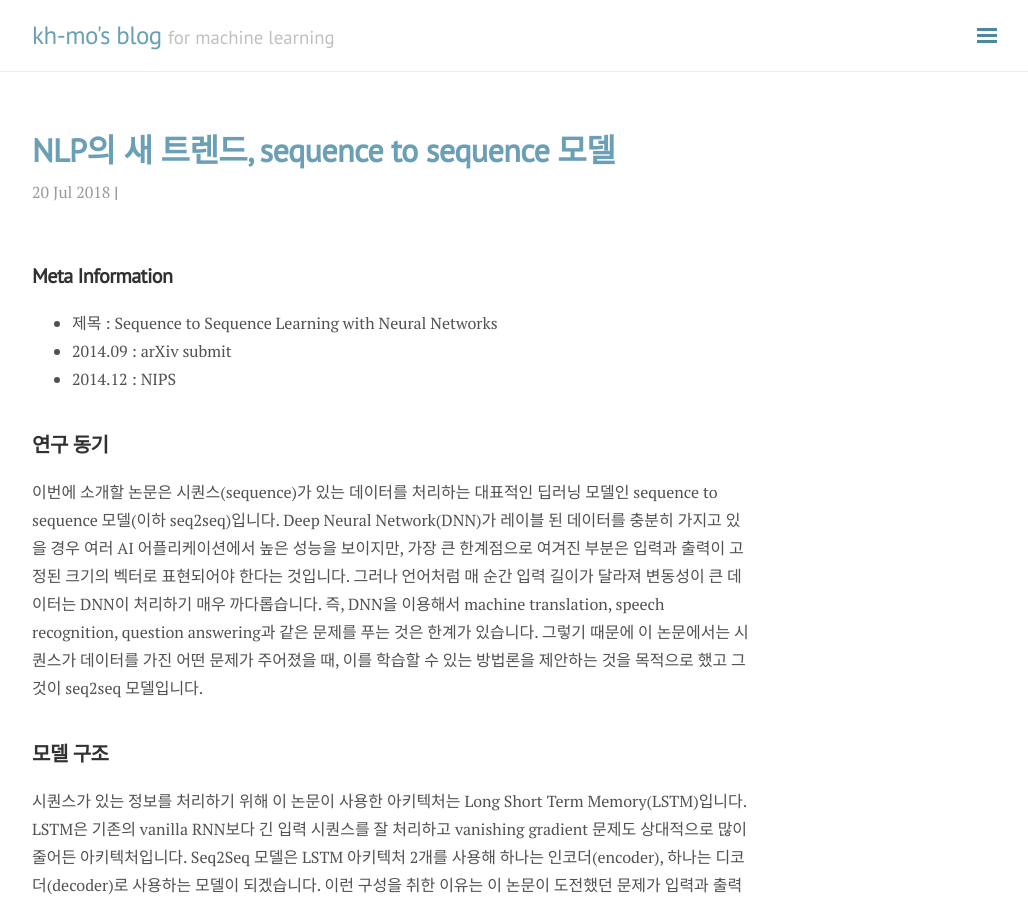
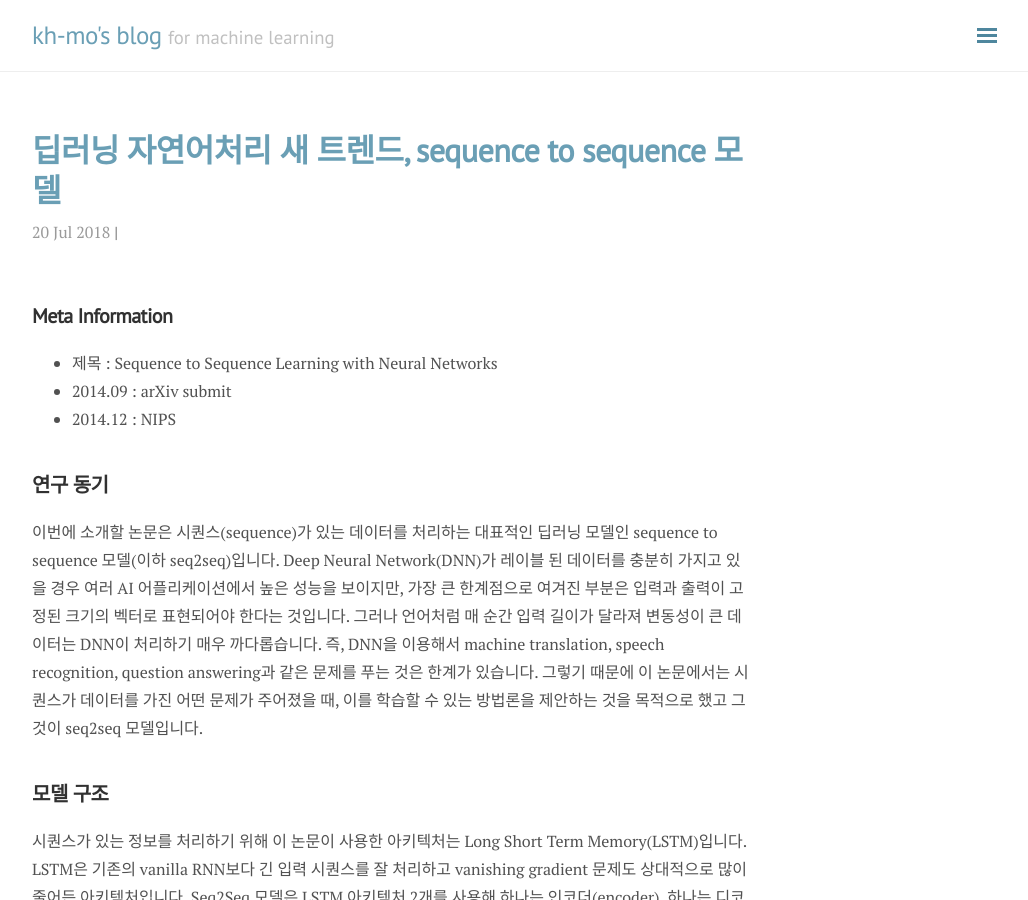
Before and after one commit to kh-mo/kh-mo.github.io, a Jekyll site: the page built from _posts/2018-07-20-seq2seq-model.md, in a window 1280 px wide and 900 px high. Shown: the whole window, without its empty margins (248-1276 px from the left). Built offline with Jekyll 4.4.1, drawn with Linux system fonts in a browser that asks for light colours; nearby versions of some CDN libraries; formulas are drawn with MathJax 3; comment, search, counter and statistics services are not loaded.

Commit message:
complete

```diff
--- a/_posts/2018-07-20-seq2seq-model.md
+++ b/_posts/2018-07-20-seq2seq-model.md
@@ -1,6 +1,6 @@
 ---
 layout: post
-title: NLP의 새 트렌드, sequence to sequence 모델
+title: 딥러닝 자연어처리 새 트렌드, sequence to sequence 모델
 category: Translation
 ---
 
```
